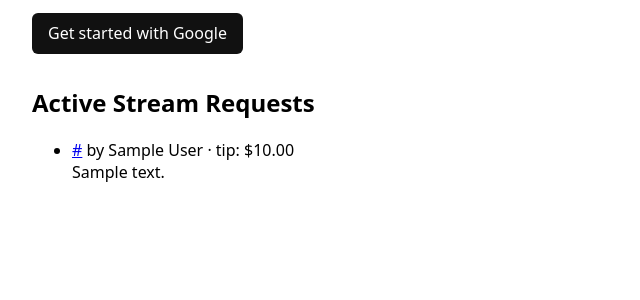
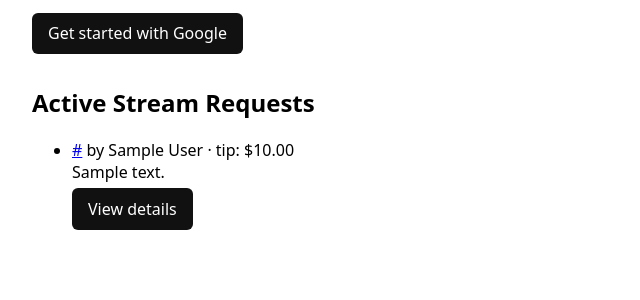
Before and after one commit to athena-live/clipthis, a Django app: page / in a window 1280 px wide. Shown: the part 228-528 px from the top of the page, without its empty margins (0-640 px from the left). Run offline with Django 5.2, Linux system fonts and the light colour scheme; tables that the repository leaves empty hold one stand-in row (values such as "Sample post").

Commit message:
You can now click into public details from the home list.
Home list entries link to streams:public_detail and also show a clear “View details” button.
File: clipthis/templates/home.html:1
If clicking still doesn’t work, confirm:

Route exists: /streams/<id>/ (we added it).
You have run migrations and there are active StreamLink rows.
Cached templates aren’t stale; restart the app if needed.

```diff
--- a/clipthis/templates/home.html
+++ b/clipthis/templates/home.html
@@ -49,6 +49,9 @@
               <a href="{% url 'streams:public_detail' link.pk %}">{{ link.url }}</a>
               <span class="muted">by {{ link.owner.get_full_name|default:link.owner.username }} · tip: ${{ link.tip_amount }}</span>
               {% if link.notes %}<div class="muted">{{ link.notes }}</div>{% endif %}
+              <div style="margin-top:.35rem;">
+                <a class="cta" href="{% url 'streams:public_detail' link.pk %}">View details</a>
+              </div>
             </li>
           {% endfor %}
         </ul>
```
